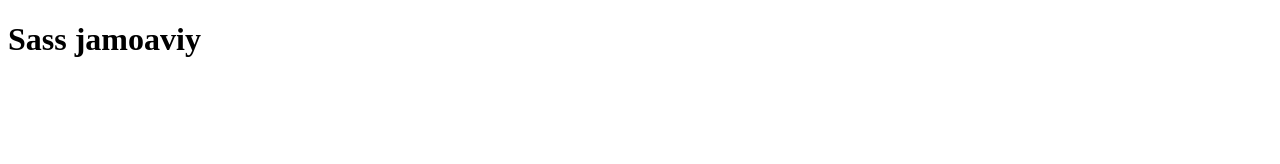
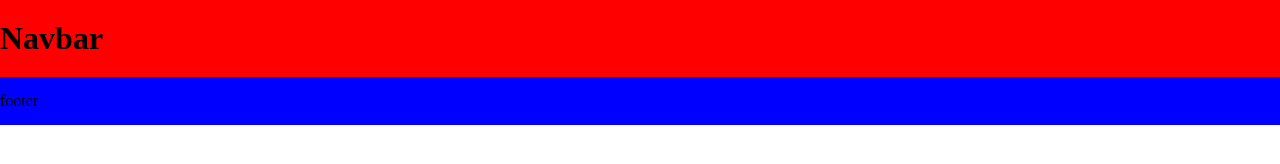
Before and after one commit to iqboljon-0203/Jamoaviy-1500, a plain HTML site: page index.html in a window 1280 px wide. Drawn offline with nearby package versions, Linux system fonts and the light colour scheme; files that its build step writes are made by us from their sources.

Commit message:
headline section qoshildi

```diff
--- a/index.html
+++ b/index.html
@@ -4,8 +4,18 @@
     <meta charset="UTF-8">
     <meta name="viewport" content="width=device-width, initial-scale=1.0">
     <title>Sass jamoaviy</title>
+    <link rel="stylesheet" href="./css/main.css">
 </head>
 <body>
-    <h1>Sass jamoaviy</h1>
+    <div class="navbar">
+        <div class="container">
+            <h1>
+                Navbar
+            </h1>
+        </div>
+    </div>
+    <div class="footer">
+        footer
+    </div>
 </body>
 </html>
--- /dev/null
+++ b/scss/_navbar.scss
@@ -0,0 +1,8 @@
+.navbar{
+    padding: 20px 0px;
+    background-color: red;
+}
+.footer{
+    padding: 15px 0px;
+    background-color: blue;
+}
--- a/scss/style.scss
+++ b/scss/style.scss
@@ -1,3 +1,5 @@
+@use "navbar";
+@use "footer";
 *{
     margin: 0;
     padding: 0;
```
Also changed, not shown: css/istalgan.css (added), scss/_footer.scss (added), 1 other file.
